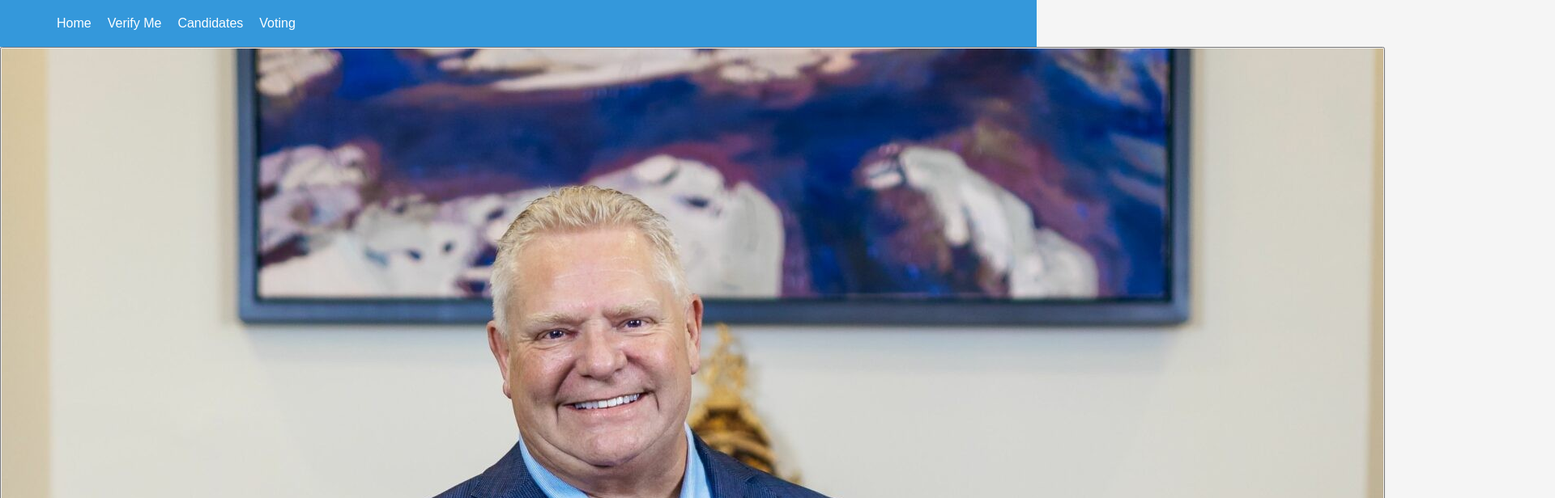
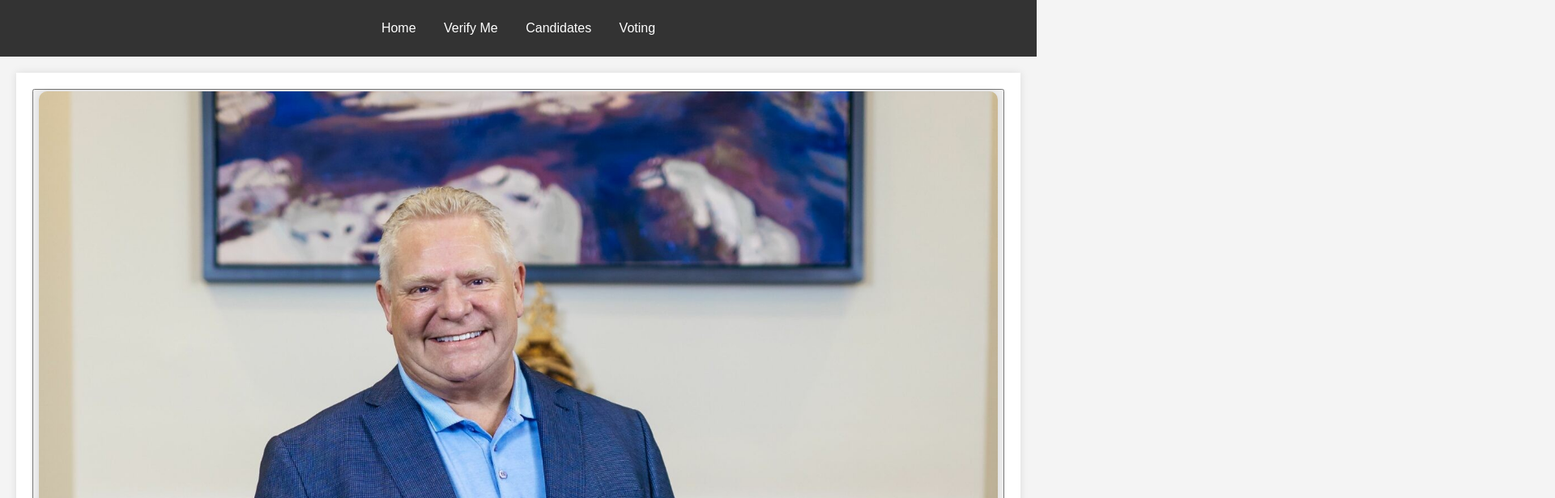
Before and after one commit to KDCodes23/BANGWAGON, a website: page Pages/Voting.html in a window 1280 px wide. Shown: the top 616 px of the page at 81% size, 1920 px wide, since content can reach past the window. Drawn offline with Linux system fonts and the light colour scheme.

Commit message:
adding in styles

```diff
--- a/Pages/Voting.html
+++ b/Pages/Voting.html
@@ -4,7 +4,7 @@
     <meta charset="UTF-8">
     <meta name="viewport" content="width=device-width, initial-scale=1.0">
     <title>Vote Page</title>
-    <link rel="stylesheet" href="/Styles/home.css">
+    <link rel="stylesheet" href="/Styles/vote.css">
 </head>
 <body>
 
```
